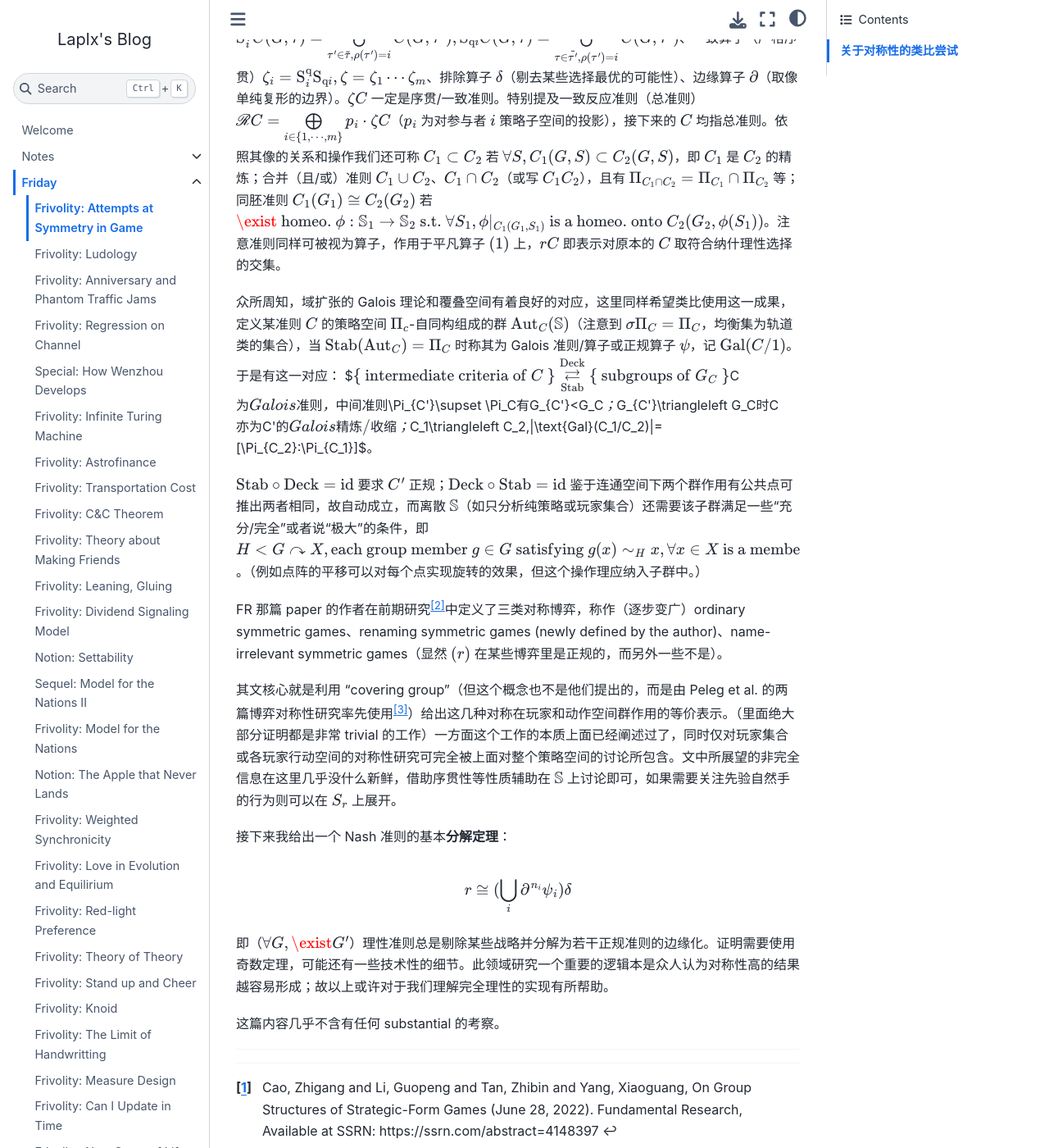
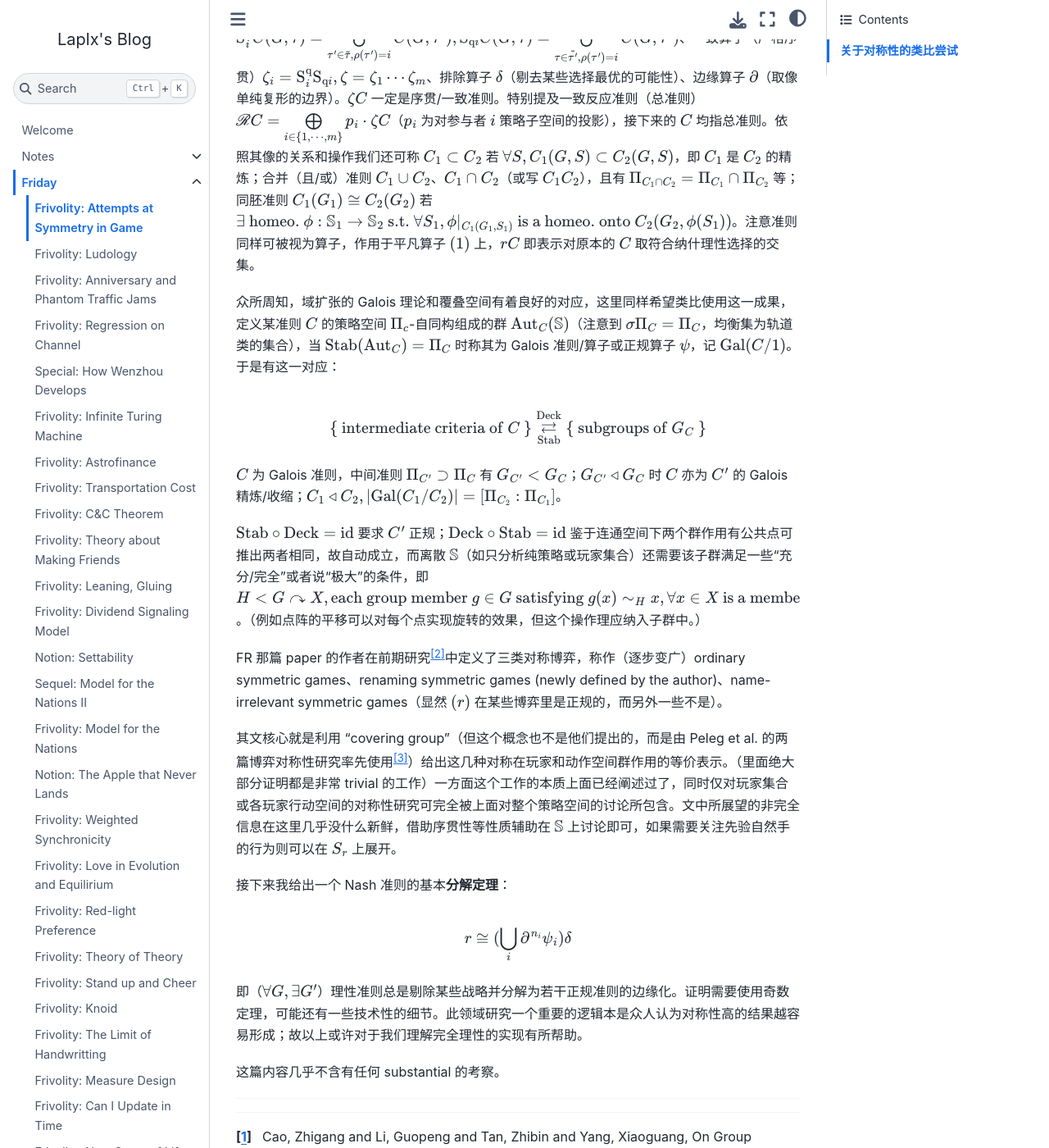
Before and after one commit to Laplx/blog_en, a Jupyter Book: the page built from wonder/24.8.2.md, in a window 1280 px wide and 1400 px high, scrolled down 460 px. Shown: the whole window at 82% size. Built offline with Jupyter Book 1.0.4 settings and Sphinx 7.4.7 and the Sphinx Book theme 1.1.4, drawn with Linux system fonts in a browser that asks for light colours; pages that are not in the unit, such as notebooks, are missing from menus.

Commit message:
24.8.2 mod

```diff
--- a/wonder/24.8.2.md
+++ b/wonder/24.8.2.md
@@ -4,12 +4,14 @@
 
 讨论的对象仍然是博弈。起因是我看到国自然基金的 Fundamental Research 发了一篇用群论研究博弈论当中对称性的文章[^1]，小吃一惊，原来已经有一少部分人关注这个想法了，于是连忙把自己许久以前想过的冷饭翻出来硬炒。
 
-我将引入准则 $C(G,\tau): \mathbb{S} \rightarrow 2^{\mathbb{S}}$，为一集值函数，以表示在给定某一策略下在某节点该参与者认可的最优策略集合（常见有 $(r)$、$(rB)$ 等，具体前摇可参考我的 Game Theory 笔记）。其在策略空间 $\mathbb{S}$ 上作用的稳定集 equilirium 即 $\Pi_C=\{S\in \mathbb{S}|S\in C(G,\tau;S),\forall \tau \in \mathscr{T}\}$。我们还可以对准则函数进行一系列变换，以方便各方面如对动态博弈的研究；常用的算子包括均衡算子 $\Pi/\text{Eq}$、上/下序贯算子（分别向下/上节点至支付/根节点取交集）$\text{S}^\text{q}_iC(G,\tau)=\bigcup\limits_{\tau'\in\tilde{\tau},\rho(\tau')=i}C(G,\tau'),\text{S}_{\text{q}i}C(G,\tau)=\bigcup\limits_{\tau\in\tilde{\tau'},\rho(\tau')=i}C(G,\tau')$、一致算子（严格序贯）$\zeta_i=\text{S}^\text{q}_i \text{S}_{\text{q}i}, \zeta=\zeta_1\cdots\zeta_m$、排除算子 $\delta$（剔去某些选择最优的可能性）、边缘算子 $\partial$（取像单纯复形的边界）。$\zeta C$ 一定是序贯/一致准则。特别提及一致反应准则（总准则） $\mathscr{R}C=\bigoplus\limits_{i\in\{1,\cdots,m\}}p_i\cdot\zeta C$（$p_i$ 为对参与者 $i$ 策略子空间的投影），接下来的 $C$ 均指总准则。依照其像的关系和操作我们还可称 $C_1\subset C_2$ 若 $\forall S, C_1(G,S)\subset C_2(G,S)$，即 $C_1$ 是 $C_2$ 的精炼；合并（且/或）准则 $C_1\cup C_2$、$C_1\cap C_2$（或写 $C_1C_2$），且有 $\Pi_{C_1\cap C_2}=\Pi_{C_1}\cap \Pi_{C_2}$ 等；同胚准则 $C_1(G_1)\cong C_2(G_2)$ 若 $\exist \text{ homeo. }\phi :\mathbb{S}_1\rightarrow \mathbb{S}_2 \text{ s.t. }\forall S_1,\phi|_{C_1(G_1,S_1)}\text{ is a homeo. onto }C_2(G_2,\phi(S_1))$。注意准则同样可被视为算子，作用于平凡算子 $(1)$ 上，$rC$ 即表示对原本的 $C$ 取符合纳什理性选择的交集。
+我将引入准则 $C(G,\tau): \mathbb{S} \rightarrow 2^{\mathbb{S}}$，为一集值函数，以表示在给定某一策略下在某节点该参与者认可的最优策略集合（常见有 $(r)$、$(rB)$ 等，具体前摇可参考我的 Game Theory 笔记）。其在策略空间 $\mathbb{S}$ 上作用的稳定集 equilirium 即 $\Pi_C=\{S\in \mathbb{S}|S\in C(G,\tau;S),\forall \tau \in \mathscr{T}\}$。我们还可以对准则函数进行一系列变换，以方便各方面如对动态博弈的研究；常用的算子包括均衡算子 $\Pi/\text{Eq}$、上/下序贯算子（分别向下/上节点至支付/根节点取交集）$\text{S}^\text{q}_iC(G,\tau)=\bigcup\limits_{\tau'\in\tilde{\tau},\rho(\tau')=i}C(G,\tau'),\text{S}_{\text{q}i}C(G,\tau)=\bigcup\limits_{\tau\in\tilde{\tau'},\rho(\tau')=i}C(G,\tau')$、一致算子（严格序贯）$\zeta_i=\text{S}^\text{q}_i \text{S}_{\text{q}i}, \zeta=\zeta_1\cdots\zeta_m$、排除算子 $\delta$（剔去某些选择最优的可能性）、边缘算子 $\partial$（取像单纯复形的边界）。$\zeta C$ 一定是序贯/一致准则。特别提及一致反应准则（总准则） $\mathscr{R}C=\bigoplus\limits_{i\in\{1,\cdots,m\}}p_i\cdot\zeta C$（$p_i$ 为对参与者 $i$ 策略子空间的投影），接下来的 $C$ 均指总准则。依照其像的关系和操作我们还可称 $C_1\subset C_2$ 若 $\forall S, C_1(G,S)\subset C_2(G,S)$，即 $C_1$ 是 $C_2$ 的精炼；合并（且/或）准则 $C_1\cup C_2$、$C_1\cap C_2$（或写 $C_1C_2$），且有 $\Pi_{C_1\cap C_2}=\Pi_{C_1}\cap \Pi_{C_2}$ 等；同胚准则 $C_1(G_1)\cong C_2(G_2)$ 若 $\exists \text{ homeo. }\phi :\mathbb{S}_1\rightarrow \mathbb{S}_2 \text{ s.t. }\forall S_1,\phi|_{C_1(G_1,S_1)}\text{ is a homeo. onto }C_2(G_2,\phi(S_1))$。注意准则同样可被视为算子，作用于平凡算子 $(1)$ 上，$rC$ 即表示对原本的 $C$ 取符合纳什理性选择的交集。
 
 众所周知，域扩张的 Galois 理论和覆叠空间有着良好的对应，这里同样希望类比使用这一成果，定义某准则 $C$ 的策略空间 $\Pi_c$-自同构组成的群 $\text{Aut}_C(\mathbb{S})$（注意到 $\sigma \Pi_C=\Pi_C$，均衡集为轨道类的集合），当 $\text{Stab}(\text{Aut}_C)=\Pi_C$ 时称其为 Galois 准则/算子或正规算子 $\psi$，记 $\text{Gal}(C/1)$。于是有这一对应：
+
 $$
 \text{\{ intermediate criteria of }C\text{ \}} \underset{\text{Stab}}{\overset{\text{Deck}}{\rightleftarrows}} \text{\{ subgroups of }G_C\text{ \}}
 $$
+
 $C$ 为 Galois 准则，中间准则 $\Pi_{C'}\supset \Pi_C$ 有 $G_{C'}<G_C$；$G_{C'}\triangleleft G_C$ 时 $C$ 亦为 $C'$ 的 Galois 精炼/收缩；$C_1\triangleleft C_2,|\text{Gal}(C_1/C_2)|=[\Pi_{C_2}:\Pi_{C_1}]$。
 
 $\text{Stab}\circ\text{Deck}=\text{id}$ 要求 $C'$ 正规；$\text{Deck}\circ\text{Stab}=\text{id}$ 鉴于连通空间下两个群作用有公共点可推出两者相同，故自动成立，而离散 $\mathbb{S}$（如只分析纯策略或玩家集合）还需要该子群满足一些“充分/完全”或者说“极大”的条件，即 $H<G\curvearrowright X, \text{each group member } g\in G \text{ satisfying } g(x) \sim_H x, \forall x\in X \text{ is a membe of }H$。（例如点阵的平移可以对每个点实现旋转的效果，但这个操作理应纳入子群中。）
@@ -23,7 +25,8 @@
 $$
 r\cong (\bigcup\limits_i \partial^{n_i}\psi_i)\delta
 $$
-即（$\forall G,\exist G'$）理性准则总是剔除某些战略并分解为若干正规准则的边缘化。证明需要使用奇数定理，可能还有一些技术性的细节。此领域研究一个重要的逻辑本是众人认为对称性高的结果越容易形成；故以上或许对于我们理解完全理性的实现有所帮助。
+
+即（$\forall G,\exists G'$）理性准则总是剔除某些战略并分解为若干正规准则的边缘化。证明需要使用奇数定理，可能还有一些技术性的细节。此领域研究一个重要的逻辑本是众人认为对称性高的结果越容易形成；故以上或许对于我们理解完全理性的实现有所帮助。
 
 这篇内容几乎不含有任何 substantial 的考察。
 
```
